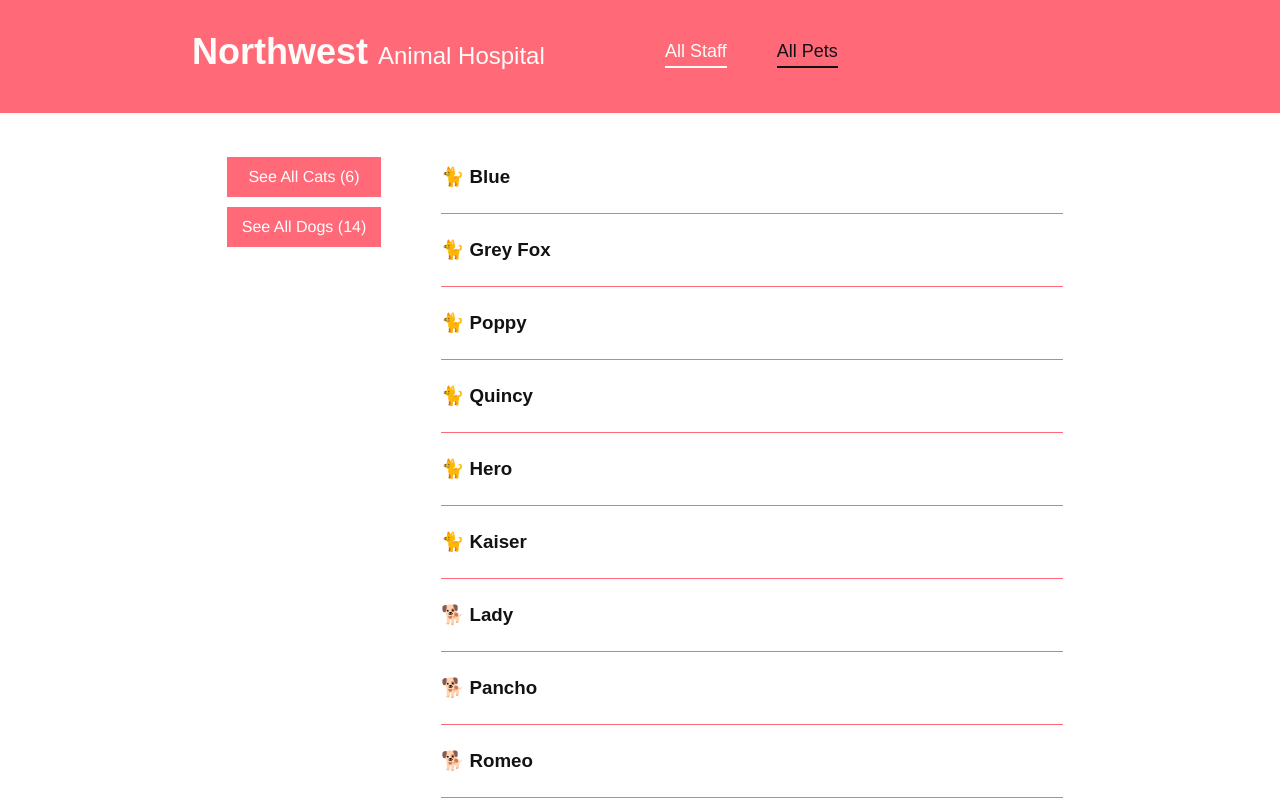
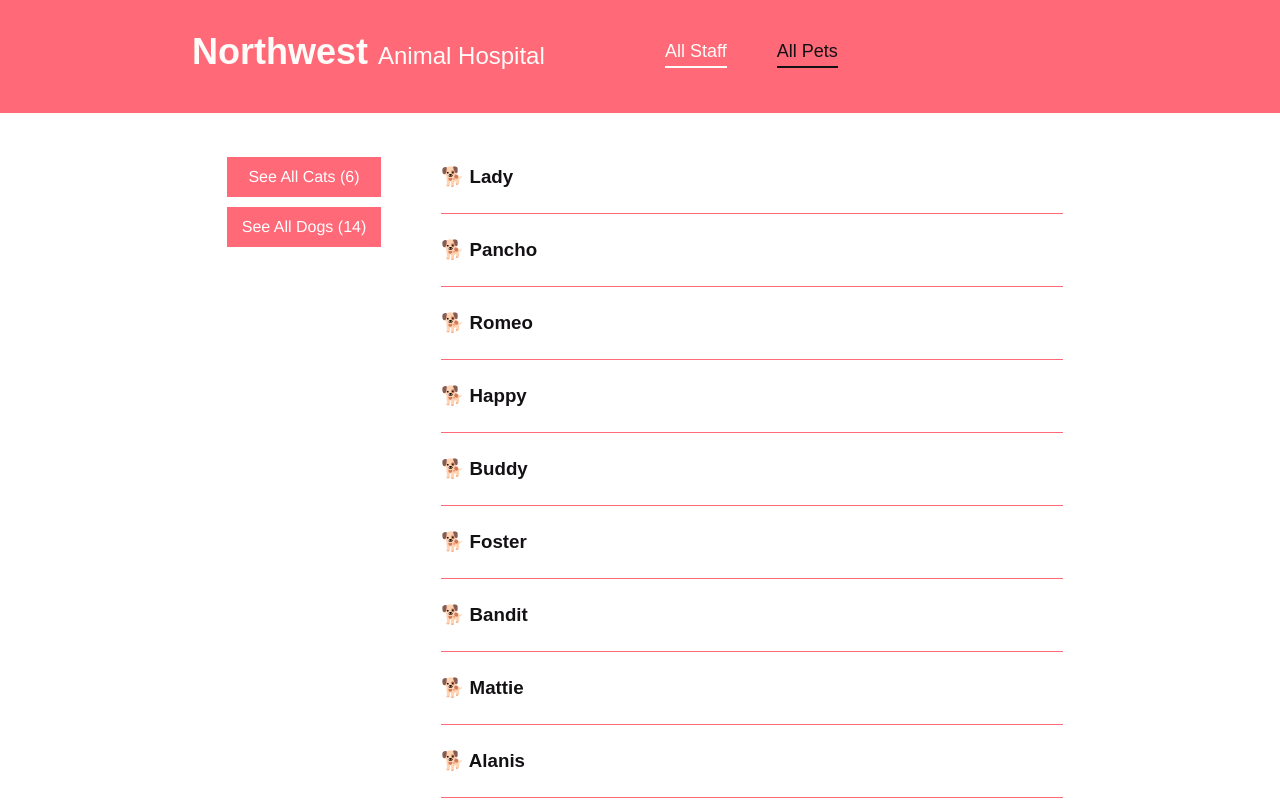
Before and after one commit to 9-5-pursuit/lab-react-router, a React (Create React App) app: page /pets/dogs in a window 1280 px wide. Shown: the top 800 px of the page. Built offline with nearby package versions, Linux system fonts and the light colour scheme; a web font is replaced by a local one.

Commit message:
Functioning-AB-WithScreenshots

```diff
--- a/src/App.js
+++ b/src/App.js
@@ -37,6 +37,7 @@ function App() {
             path="/staff"
             element={<StaffList employees={employees} />}
           ></Route>
+          {/* <Route path="/pets/:kind" element={<PetsList pets={pets} />}></Route> */}
           <Route path="/pets" element={<PetsList pets={pets} />}>
             <Route path="dogs" element={<PetsList pets={pets} />} />
             <Route path="cats" element={<PetsList pets={pets} />} />
--- a/src/components/pets/PetsList.js
+++ b/src/components/pets/PetsList.js
@@ -2,10 +2,11 @@ import PetsListNav from "./PetsListNav";
 import Pet from "./Pet";
 import "./PetsList.css";
 import { useLocation } from "react-router-dom";
+import { Navigate } from "react-router-dom";
 
 export const PetsList = ({ pets }) => {
   const { pathname } = useLocation();
-
+  //const { navigate } = useNavigate();
   //console.log(pathname);
 
   const [cats, dogs] = pets.reduce(
@@ -26,12 +27,18 @@ export const PetsList = ({ pets }) => {
           ))}
         </>
       );
-    } else if (pathName === "/pets/cats") {
+    } else if (pathName === "/pets/dogs") {
       return (
         <>
           {dogs.map((dog) => (
             <Pet key={dog.id} kind="dog" pet={dog} />
           ))}
+        </>
+      );
+    } else if (pathName === "/pets") {
+      return (
+        <>
+          <Navigate to="/pets/cats" />
         </>
       );
     } else {
@@ -52,15 +59,7 @@ export const PetsList = ({ pets }) => {
   return (
     <section className="pets-wrapper">
       <PetsListNav cats={cats} dogs={dogs} />
-      <section className="pets-list">
-        {handleUrl(pathname)}
-        {/* {cats.map((cat) => (
-          <Pet key={cat.id} kind="cat" pet={cat} />
-        ))}
-        {dogs.map((dog) => (
-          <Pet key={dog.id} kind="dog" pet={dog} />
-        ))} */}
-      </section>
+      <section className="pets-list">{handleUrl(pathname)}</section>
     </section>
   );
 };
```
Also changed, not shown: ScreenShots/CypressTest.png (deleted), ScreenShots/ReactRouterCypressTest.png (added).
